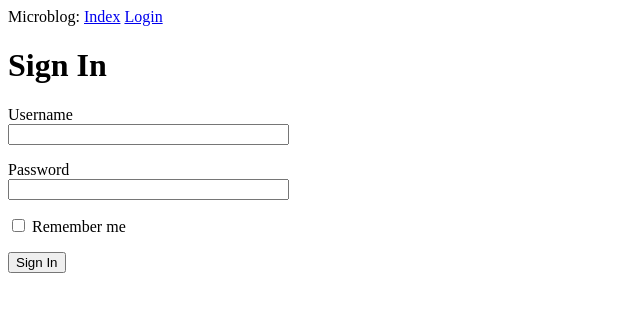
After one commit to jmlgh/microblog-tutorial, a Flask app: page /login in a window 1280 px wide. The commit adds this page. Shown: the top 312 px of the page, without its empty margins (0-640 px from the left). Run offline with Flask 2, Linux system fonts and the light colour scheme.

Commit message:
added login template and connected to a route and view function

```diff
--- a/app/forms.py
+++ b/app/forms.py
@@ -8,4 +8,4 @@ class LoginForm(FlaskForm):
     username = StringField('Username', validators=[DataRequired()])
     password = PasswordField('Password', validators=[DataRequired()])
     remember_me = BooleanField('Remember me')
-    submit_field = SubmitField('Sign In')
+    submit = SubmitField('Sign In')
--- a/app/routes.py
+++ b/app/routes.py
@@ -1,5 +1,6 @@
 from flask import render_template
 from app import app
+from app.forms import LoginForm
 
 @app.route('/')
 @app.route('/index')
@@ -16,3 +17,8 @@ def index():
         }
     ]
     return render_template('index.html', title='Home', user=user, posts=posts)
+
+@app.route('/login')
+def login():
+    form = LoginForm()
+    return render_template('login.html', title="Sign In", form=form)
--- a/app/templates/base.html
+++ b/app/templates/base.html
@@ -10,6 +10,7 @@
     <div>
       Microblog:
         <a href="/index">Index</a>
+        <a href="/login">Login</a>
     </div>
     <!-- app content goes here -->
     {% block content %}{% endblock %}
--- /dev/null
+++ b/app/templates/login.html
@@ -0,0 +1,22 @@
+{% extends "base.html" %}
+
+{% block content %}
+  <h1>Sign In</h1>
+  <!-- empty url -> send to the current url (in address bar) -->
+  <form action="" method="post">
+    <!-- this is protection againt CSRF attack -->
+    {{ form.hidden_tag() }}
+    <p>
+      {{  form.username.label  }} <br>
+      {{  form.username(size=32)  }}
+    </p>
+    <p>
+      {{  form.password.label  }} <br>
+      {{  form.password(size=32)  }}
+    </p>
+    <p>
+      {{ form.remember_me() }} {{ form.remember_me.label }}
+    </p>
+    <p>{{ form.submit() }}</p>
+  </form>
+{% endblock %}
```
